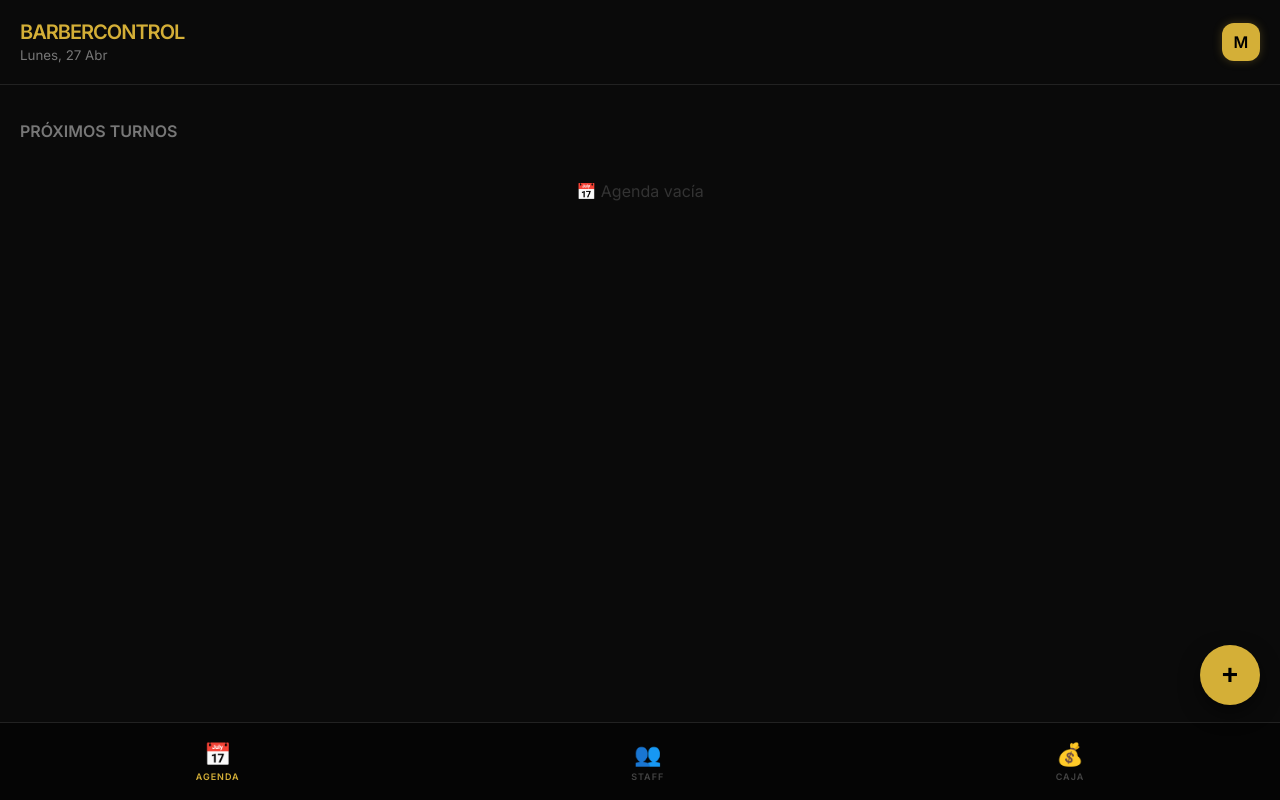
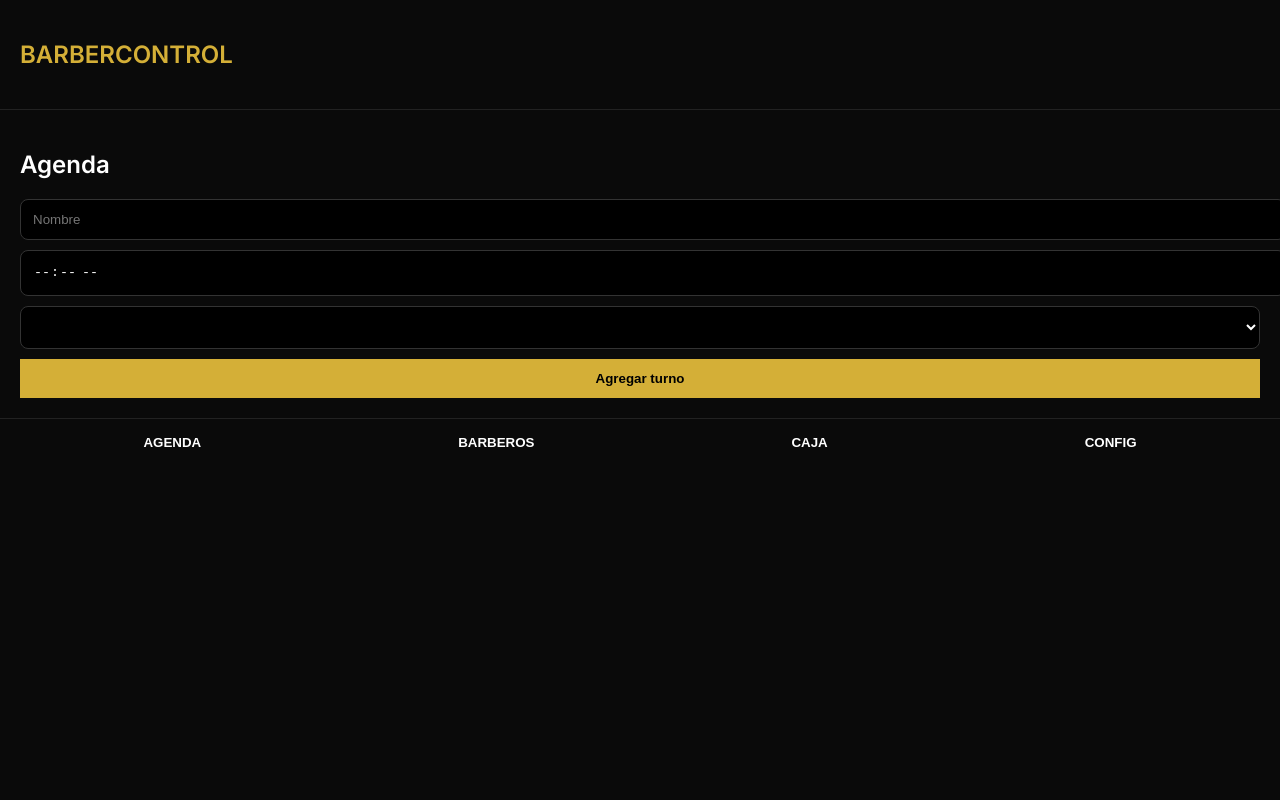
Before and after one commit to Mortega00/barbercontrol-final, a React (Vite) app: page / in a window 1280 px wide. Built offline with nearby package versions, Linux system fonts and the light colour scheme.

Commit message:
UI PRO + config + servicios dinámicos

```diff
--- a/src/App.jsx
+++ b/src/App.jsx
@@ -1,148 +1,196 @@
 import { useState, useEffect } from "react"
 
-/* ================= HELPERS & PERSISTENCIA ================= */
+/* ================= HELPERS ================= */
 const getLS = (key, def) => {
   try {
     const val = localStorage.getItem(key)
     return val ? JSON.parse(val) : def
-  } catch { return def }
+  } catch {
+    return def
+  }
 }
 const setLS = (key, val) => localStorage.setItem(key, JSON.stringify(val))
 
 const formato = (n) =>
-  new Intl.NumberFormat("es-AR", { style: "currency", currency: "ARS", maximumFractionDigits: 0 }).format(n)
+  new Intl.NumberFormat("es-AR", {
+    style: "currency",
+    currency: "ARS",
+    maximumFractionDigits: 0
+  }).format(n)
 
-/* ================= ESTILOS GLOBALES ================= */
+/* ================= THEME ================= */
 const theme = {
   bg: "#0A0A0A",
   card: "#141414",
   gold: "#D4AF37",
   text: "#FFFFFF",
-  muted: "#777",
+  muted: "#555",
   border: "#222"
 }
 
 /* ================= APP ================= */
 export default function App() {
   const [tab, setTab] = useState("agenda")
-  const [showConfig, setShowConfig] = useState(false)
-  const [showAddModal, setShowAddModal] = useState(false)
   const [sync, setSync] = useState(0)
 
   const triggerSync = () => setSync(s => s + 1)
 
   return (
-    <div style={{ background: theme.bg, color: theme.text, minHeight: "100vh", fontFamily: "Inter, sans-serif" }}>
+    <div style={{ background: theme.bg, color: theme.text, minHeight: "100vh", fontFamily: "Inter" }}>
 
-      {/* HEADER DINÁMICO */}
-      <header style={{ padding: "20px", display: "flex", justifyContent: "space-between", alignItems: "center", borderBottom: `1px solid ${theme.border}` }}>
-        <div>
-          <h1 style={{ color: theme.gold, margin: 0, fontSize: "20px", fontWeight: "900", letterSpacing: "-1px" }}>BARBERCONTROL</h1>
-          <small style={{ color: theme.muted, textTransform: "capitalize" }}>{new Date().toLocaleDateString('es-AR', { weekday: 'long', day: 'numeric', month: 'short' })}</small>
-        </div>
-        <div onClick={() => setShowConfig(true)} style={{
-          background: theme.gold, color: "black", borderRadius: "12px", width: 38, height: 38,
-          display: "flex", alignItems: "center", justifyContent: "center", fontWeight: "bold", cursor: "pointer", boxShadow: `0 0 10px ${theme.gold}44`
-        }}>M</div>
-      </header>
+      {/* HEADER */}
+      <div style={{ padding: 20, borderBottom: `1px solid ${theme.border}` }}>
+        <h2 style={{ color: theme.gold }}>BARBERCONTROL</h2>
+      </div>
 
-      {/* VISTAS */}
-      <main style={{ padding: "20px", paddingBottom: "100px" }}>
+      {/* CONTENIDO */}
+      <div style={{ padding: 20 }}>
         {tab === "agenda" && <Agenda sync={sync} onUpdate={triggerSync} />}
-        {tab === "barberos" && <Barberos sync={sync} />}
         {tab === "caja" && <Caja sync={sync} onUpdate={triggerSync} />}
-      </main>
+        {tab === "barberos" && <Barberos />}
+        {tab === "config" && <Config onUpdate={triggerSync} />}
+      </div>
 
-      {/* FAB - BOTÓN FLOTANTE */}
-      {tab === "agenda" && (
-        <button onClick={() => setShowAddModal(true)} style={{
-          position: "fixed", bottom: 95, right: 20, width: 60, height: 60, borderRadius: "50%",
-          background: theme.gold, border: "none", fontSize: "28px", fontWeight: "bold", boxShadow: "0 8px 20px rgba(0,0,0,0.5)", zIndex: 10
-        }}>+</button>
-      )}
-
-      {/* NAVBAR MOBILE */}
-      <nav style={{
-        position: "fixed", bottom: 0, width: "100%", background: "#050505",
-        borderTop: `1px solid ${theme.border}`, display: "flex", justifyContent: "space-around", padding: "18px 0", zIndex: 5
-      }}>
-        {[
-          { id: "agenda", label: "Agenda", icon: "📅" },
-          { id: "barberos", label: "Staff", icon: "👥" },
-          { id: "caja", label: "Caja", icon: "💰" }
-        ].map(t => (
-          <div key={t.id} onClick={() => setTab(t.id)} style={{
-            textAlign: "center", color: tab === t.id ? theme.gold : "#444", cursor: "pointer"
-          }}>
-            <div style={{ fontSize: "22px" }}>{t.icon}</div>
-            <div style={{ fontSize: "9px", marginTop: 4, fontWeight: "800", letterSpacing: "1px" }}>{t.label.toUpperCase()}</div>
-          </div>
+      {/* NAV */}
+      <div style={{ display: "flex", justifyContent: "space-around", padding: 15, borderTop: `1px solid ${theme.border}` }}>
+        {["agenda", "barberos", "caja", "config"].map(t => (
+          <button key={t} onClick={() => setTab(t)} style={btnNav}>
+            {t.toUpperCase()}
+          </button>
         ))}
-      </nav>
-
-      {/* MODALES */}
-      {showConfig && <ConfigModal close={() => setShowConfig(false)} onUpdate={triggerSync} />}
-      {showAddModal && <AddTurnoModal close={() => setShowAddModal(false)} onAdd={triggerSync} />}
+      </div>
     </div>
   )
 }
 
-/* ================= AGENDA CON CRM ================= */
-function Agenda({ sync, onUpdate }) {
-  const [turnos, setTurnos] = useState(() => getLS("turnos", []))
-  const barberos = getLS("barberos", [])
-  const servicios = getLS("servicios", [])
+/* ================= CONFIG ================= */
+function Config({ onUpdate }) {
+  const [telefono, setTelefono] = useState(localStorage.getItem("telefono") || "")
+  const [mensaje, setMensaje] = useState(localStorage.getItem("mensaje") || "Hola 💈 confirmamos tu turno")
 
-  useEffect(() => { setTurnos(getLS("turnos", [])) }, [sync])
+  const [servicios, setServicios] = useState(() =>
+    getLS("servicios", [
+      { nombre: "Corte", precio: 5000 },
+      { nombre: "Barba", precio: 3000 }
+    ])
+  )
 
-  const cobrar = (t) => {
-    const serv = servicios.find(s => s.nombre === t.servicio)
-    if (!serv) return alert("Configurá el precio primero")
-
-    // 1. Sumar a Caja
-    const totalActual = Number(localStorage.getItem("total")) || 0
-    localStorage.setItem("total", totalActual + serv.precio)
-
-    // 2. Movimiento detallado
-    const movs = getLS("movimientos", [])
-    setLS("movimientos", [{ ...t, precio: serv.precio, idMov: Date.now() }, ...movs])
-
-    // 3. Comisión al Barbero
-    const bDB = getLS("barberos", [])
-    const bAct = bDB.map(b => {
-      if (b.nombre === t.barbero) {
-        const ganancia = (serv.precio * (b.comision || 50)) / 100
-        return { ...b, ganado: (b.ganado || 0) + ganancia, cortes: (b.cortes || 0) + 1 }
-      }
-      return b
-    })
-    setLS("barberos", bAct)
-
-    // 4. Limpiar Agenda
-    const filtrados = turnos.filter(x => x.id !== t.id)
-    setLS("turnos", filtrados); setTurnos(filtrados)
+  const guardar = () => {
+    localStorage.setItem("telefono", telefono)
+    localStorage.setItem("mensaje", mensaje)
+    setLS("servicios", servicios)
     onUpdate()
-  }
-
-  const msgWA = (t) => {
-    const tel = localStorage.getItem("telefono") || ""
-    const text = `Hola! 💈 Confirmamos tu turno para hoy a las ${t.hora}. ¡Te esperamos! ✨`
-    window.open(`https://wa.me/${tel}?text=${encodeURIComponent(text)}`)
+    alert("Guardado")
   }
 
   return (
     <div>
-      <h3 style={{ fontSize: "16px", color: theme.muted, marginBottom: "15px" }}>PRÓXIMOS TURNOS</h3>
-      {turnos.length === 0 && <div style={{ textAlign: "center", marginTop: 40, color: "#333" }}>📅 Agenda vacía</div>}
+      <h2>Configuración</h2>
+
+      <input style={input} placeholder="WhatsApp (549...)" value={telefono} onChange={e => setTelefono(e.target.value)} />
+      <textarea style={input} value={mensaje} onChange={e => setMensaje(e.target.value)} />
+
+      <h3>Servicios</h3>
+
+      {servicios.map((s, i) => (
+        <div key={i} style={{ display: "flex", gap: 10 }}>
+          <input
+            style={input}
+            value={s.nombre}
+            onChange={e => {
+              const copy = [...servicios]
+              copy[i].nombre = e.target.value
+              setServicios(copy)
+            }}
+          />
+          <input
+            style={input}
+            type="number"
+            value={s.precio}
+            onChange={e => {
+              const copy = [...servicios]
+              copy[i].precio = Number(e.target.value)
+              setServicios(copy)
+            }}
+          />
+          <button onClick={() => setServicios(servicios.filter((_, idx) => idx !== i))}>X</button>
+        </div>
+      ))}
+
+      <button onClick={() => setServicios([...servicios, { nombre: "", precio: 0 }])}>Agregar</button>
+
+      <br /><br />
+      <button style={btnGold} onClick={guardar}>Guardar</button>
+    </div>
+  )
+}
+
+/* ================= AGENDA ================= */
+function Agenda({ sync, onUpdate }) {
+  const [turnos, setTurnos] = useState(getLS("turnos", []))
+
+  const servicios = getLS("servicios", [])
+  const telefono = localStorage.getItem("telefono") || ""
+  const mensaje = localStorage.getItem("mensaje") || "Hola 💈 confirmamos tu turno"
+
+  const [nombre, setNombre] = useState("")
+  const [hora, setHora] = useState("")
+  const [servicio, setServicio] = useState(servicios[0]?.nombre || "")
+
+  useEffect(() => {
+    setTurnos(getLS("turnos", []))
+  }, [sync])
+
+  const guardar = (data) => {
+    setTurnos(data)
+    setLS("turnos", data)
+    onUpdate()
+  }
+
+  const agregar = () => {
+    if (!nombre || !hora) return
+    guardar([{ id: Date.now(), nombre, hora, servicio }, ...turnos])
+    setNombre("")
+    setHora("")
+  }
+
+  const cobrar = (t) => {
+    const s = servicios.find(x => x.nombre === t.servicio)
+    if (!s) return
+
+    const total = (Number(localStorage.getItem("total")) || 0) + s.precio
+    const mov = getLS("movimientos", [])
+
+    setLS("total", total)
+    setLS("movimientos", [{ ...t, precio: s.precio }, ...mov])
+
+    guardar(turnos.filter(x => x.id !== t.id))
+  }
+
+  return (
+    <div>
+      <h2>Agenda</h2>
+
+      <input style={input} placeholder="Nombre" value={nombre} onChange={e => setNombre(e.target.value)} />
+      <input style={input} type="time" value={hora} onChange={e => setHora(e.target.value)} />
+
+      <select style={input} value={servicio} onChange={e => setServicio(e.target.value)}>
+        {servicios.map(s => <option key={s.nombre}>{s.nombre}</option>)}
+      </select>
+
+      <button style={btnGold} onClick={agregar}>Agregar turno</button>
+
       {turnos.map(t => (
-        <div key={t.id} style={cardStyle}>
-          <div style={{ flex: 1 }}>
-            <div style={{ fontSize: "17px", fontWeight: "bold" }}>{t.hora}hs - <span style={{ color: theme.gold }}>{t.nombre}</span></div>
-            <div style={{ fontSize: "12px", color: theme.muted, marginTop: 4 }}>{t.servicio} • {t.barbero}</div>
-          </div>
+        <div key={t.id} style={card}>
+          {t.nombre} - {t.hora} - {t.servicio}
+
           <div style={{ display: "flex", gap: 10 }}>
-            <button onClick={() => msgWA(t)} style={actionBtn}>📱</button>
-            <button onClick={() => cobrar(t)} style={{...actionBtn, background: theme.gold, color: "black"}}>💰</button>
+            <button onClick={() => {
+              const msg = `${mensaje} a las ${t.hora}`
+              window.open(`https://wa.me/${telefono}?text=${encodeURIComponent(msg)}`)
+            }}>WA</button>
+
+            <button onClick={() => cobrar(t)}>✔</button>
           </div>
         </div>
       ))}
@@ -150,139 +198,85 @@ function Agenda({ sync, onUpdate }) {
   )
 }
 
-/* ================= STAFF & COMISIONES ================= */
-function Barberos({ sync }) {
-  const [barberos, setBarberos] = useState([])
-  useEffect(() => { setBarberos(getLS("barberos", [])) }, [sync])
+/* ================= CAJA ================= */
+function Caja({ sync }) {
+  const [total, setTotal] = useState(0)
+  const [mov, setMov] = useState([])
+
+  useEffect(() => {
+    setTotal(Number(localStorage.getItem("total")) || 0)
+    setMov(getLS("movimientos", []))
+  }, [sync])
 
   return (
     <div>
-      <h3 style={{ fontSize: "16px", color: theme.muted, marginBottom: "15px" }}>RENDIMIENTO STAFF</h3>
-      {barberos.map((b, i) => (
-        <div key={i} style={cardStyle}>
-          <div style={{ flex: 1 }}>
-            <div style={{ fontWeight: "bold", fontSize: "18px" }}>{b.nombre}</div>
-            <div style={{ fontSize: "12px", color: theme.gold }}>{b.cortes || 0} cortes realizados</div>
-          </div>
-          <div style={{ textAlign: "right" }}>
-            <div style={{ fontSize: "10px", color: theme.muted }}>A PAGAR</div>
-            <div style={{ fontWeight: "bold", color: "#27ae60" }}>{formato(b.ganado || 0)}</div>
-          </div>
+      <h2>{formato(total)}</h2>
+
+      {mov.map((m, i) => (
+        <div key={i} style={card}>
+          {m.servicio} - {formato(m.precio)}
         </div>
       ))}
     </div>
   )
 }
 
-/* ================= CAJA REAL ================= */
-function Caja({ sync, onUpdate }) {
-  const [total, setTotal] = useState(0)
-  const [movs, setMovs] = useState([])
+/* ================= BARBEROS ================= */
+function Barberos() {
+  const [barberos, setBarberos] = useState(getLS("barberos", []))
+  const [nombre, setNombre] = useState("")
 
-  useEffect(() => {
-    setTotal(Number(localStorage.getItem("total")) || 0)
-    setMovs(getLS("movimientos", []))
-  }, [sync])
-
-  const cerrarCaja = () => {
-    if (confirm("¿Cerrar caja? Se descargarán los datos y se reseteará el día.")) {
-      const data = { fecha: new Date(), total, movimientos: movs }
-      const blob = new Blob([JSON.stringify(data)], { type: "application/json" })
-      const a = document.createElement("a"); a.href = URL.createObjectURL(blob); a.download = `Caja_${Date.now()}.json`; a.click()
-
-      localStorage.setItem("total", 0); setLS("movimientos", [])
-      // Reset de cortes y ganancias de barberos
-      const bAct = getLS("barberos", []).map(b => ({ ...b, ganado: 0, cortes: 0 }))
-      setLS("barberos", bAct)
-      onUpdate()
-    }
+  const guardar = (data) => {
+    setBarberos(data)
+    setLS("barberos", data)
   }
 
   return (
     <div>
-      <div style={{ background: "linear-gradient(145deg, #1a1a1a, #000)", padding: 30, borderRadius: 25, textAlign: "center", marginBottom: 20, border: `1px solid ${theme.gold}33` }}>
-        <div style={{ color: theme.muted, fontSize: "12px", fontWeight: "bold" }}>TOTAL RECAUDADO</div>
-        <h2 style={{ color: theme.gold, fontSize: "48px", margin: "10px 0" }}>{formato(total)}</h2>
-        <button onClick={cerrarCaja} style={{ background: "none", border: `1px solid ${theme.muted}`, color: theme.muted, padding: "5px 15px", borderRadius: "20px", fontSize: "10px" }}>CERRAR CAJA</button>
-      </div>
-      {movs.map(m => (
-        <div key={m.idMov} style={{ display: "flex", justifyContent: "space-between", padding: "12px 0", borderBottom: `1px solid ${theme.border}` }}>
-          <div>
-            <div style={{ fontSize: "14px" }}>{m.nombre} - <small style={{ color: theme.muted }}>{m.servicio}</small></div>
-            <div style={{ fontSize: "10px", color: theme.muted }}>{m.barbero}</div>
-          </div>
-          <div style={{ color: theme.gold, fontWeight: "bold" }}>{formato(m.precio)}</div>
-        </div>
+      <h2>Barberos</h2>
+
+      <input style={input} onChange={e => setNombre(e.target.value)} />
+      <button onClick={() => guardar([...barberos, { nombre }])}>Agregar</button>
+
+      {barberos.map((b, i) => (
+        <div key={i}>{b.nombre}</div>
       ))}
     </div>
   )
 }
 
-/* ================= MODALES ESTILIZADOS ================= */
-function AddTurnoModal({ close, onAdd }) {
-  const servicios = getLS("servicios", [{ nombre: "Corte", precio: 5000 }])
-  const barberos = getLS("barberos", [{ nombre: "Maxi", comision: 50 }, { nombre: "Fede", comision: 50 }])
-  const [f, setF] = useState({ nombre: "", hora: "", servicio: servicios[0]?.nombre, barbero: barberos[0]?.nombre })
-  const clientes = [...new Set(getLS("movimientos", []).map(m => m.nombre))]
-
-  return (
-    <div style={modalOverlay}>
-      <div style={modalContent}>
-        <h3 style={{ color: theme.gold, marginTop: 0 }}>NUEVO TURNO</h3>
-        <input style={inputStyle} list="clientes" placeholder="Nombre" onChange={e => setF({...f, nombre: e.target.value})} />
-        <datalist id="clientes">{clientes.map(c => <option key={c} value={c} />)}</datalist>
-        <input style={inputStyle} type="time" onChange={e => setF({...f, hora: e.target.value})} />
-        <select style={inputStyle} onChange={e => setF({...f, servicio: e.target.value})}>
-          {servicios.map(s => <option key={s.nombre}>{s.nombre} ({formato(s.precio)})</option>)}
-        </select>
-        <select style={inputStyle} onChange={e => setF({...f, barbero: e.target.value})}>
-          {barberos.map(b => <option key={b.nombre}>{b.nombre}</option>)}
-        </select>
-        <button style={btnGold} onClick={() => {
-          if(!f.nombre || !f.hora) return
-          setLS("turnos", [{ ...f, id: Date.now() }, ...getLS("turnos", [])])
-          onAdd(); close()
-        }}>AGENDAR AHORA</button>
-        <button style={{ background: "none", color: theme.muted, border: "none", width: "100%", marginTop: 10 }} onClick={close}>CANCELAR</button>
-      </div>
-    </div>
-  )
+/* ================= STYLES ================= */
+const input = {
+  width: "100%",
+  padding: 12,
+  marginBottom: 10,
+  borderRadius: 8,
+  border: "1px solid #333",
+  background: "#000",
+  color: "white"
 }
 
-function ConfigModal({ close, onUpdate }) {
-  const [s, setS] = useState(getLS("servicios", [{ nombre: "Corte", precio: 5000 }]))
-  const [b, setB] = useState(getLS("barberos", [{ nombre: "Maxi", comision: 50 }]))
-  const [tel, setTel] = useState(localStorage.getItem("telefono") || "")
-
-  const guardar = () => {
-    setLS("servicios", s); setLS("barberos", b); localStorage.setItem("telefono", tel)
-    onUpdate(); close()
-  }
-
-  return (
-    <div style={modalOverlay}>
-      <div style={{...modalContent, maxHeight: "80vh", overflowY: "auto"}}>
-        <h3 style={{ color: theme.gold }}>CONFIGURACIÓN</h3>
-        <small style={{ color: theme.muted }}>WhatsApp Local</small>
-        <input style={inputStyle} value={tel} onChange={e => setTel(e.target.value)} placeholder="54911..." />
-
-        <h4 style={{ fontSize: "12px", borderTop: `1px solid ${theme.border}`, paddingTop: 15 }}>SERVICIOS</h4>
-        {s.map((x, i) => (
-          <div key={i} style={{ display: "flex", gap: 5, marginBottom: 5 }}>
-            <input style={{...inputStyle, marginBottom: 0}} value={x.nombre} onChange={e => { const n = [...s]; n[i].nombre = e.target.value; setS(n) }} />
-            <input style={{...inputStyle, marginBottom: 0, width: 80}} type="number" value={x.precio} onChange={e => { const n = [...s]; n[i].precio = Number(e.target.value); setS(n) }} />
-          </div>
-        ))}
-        <button style={btnGold} onClick={guardar}>GUARDAR TODO</button>
-      </div>
-    </div>
-  )
+const btnGold = {
+  width: "100%",
+  padding: 12,
+  background: "#D4AF37",
+  border: "none",
+  fontWeight: "bold",
+  cursor: "pointer"
 }
 
-/* ================= STYLES REUSABLES ================= */
-const cardStyle = { background: theme.card, padding: "18px", borderRadius: "18px", marginBottom: "12px", display: "flex", justifyContent: "space-between", alignItems: "center", border: `1px solid ${theme.border}` }
-const actionBtn = { border: "none", background: "#222", padding: "12px", borderRadius: "12px", cursor: "pointer", fontSize: "16px" }
-const modalOverlay = { position: "fixed", top: 0, left: 0, width: "100%", height: "100%", background: "rgba(0,0,0,0.9)", display: "flex", alignItems: "center", justifyContent: "center", zIndex: 100 }
-const modalContent = { background: theme.card, padding: "25px", borderRadius: "25px", width: "85%", maxWidth: "400px", border: `1px solid ${theme.border}` }
-const inputStyle = { width: "100%", padding: "14px", background: "#000", border: `1px solid ${theme.border}`, color: "white", borderRadius: "12px", marginBottom: "12px", boxSizing: "border-box" }
-const btnGold = { width: "100%", padding: "16px", background: theme.gold, color: "black", fontWeight: "900", border: "none", borderRadius: "12px", cursor: "pointer" }
+const btnNav = {
+  background: "none",
+  border: "none",
+  color: "white",
+  fontWeight: "bold"
+}
+
+const card = {
+  background: "#141414",
+  padding: 12,
+  marginTop: 10,
+  borderRadius: 10,
+  display: "flex",
+  justifyContent: "space-between"
+}
```
